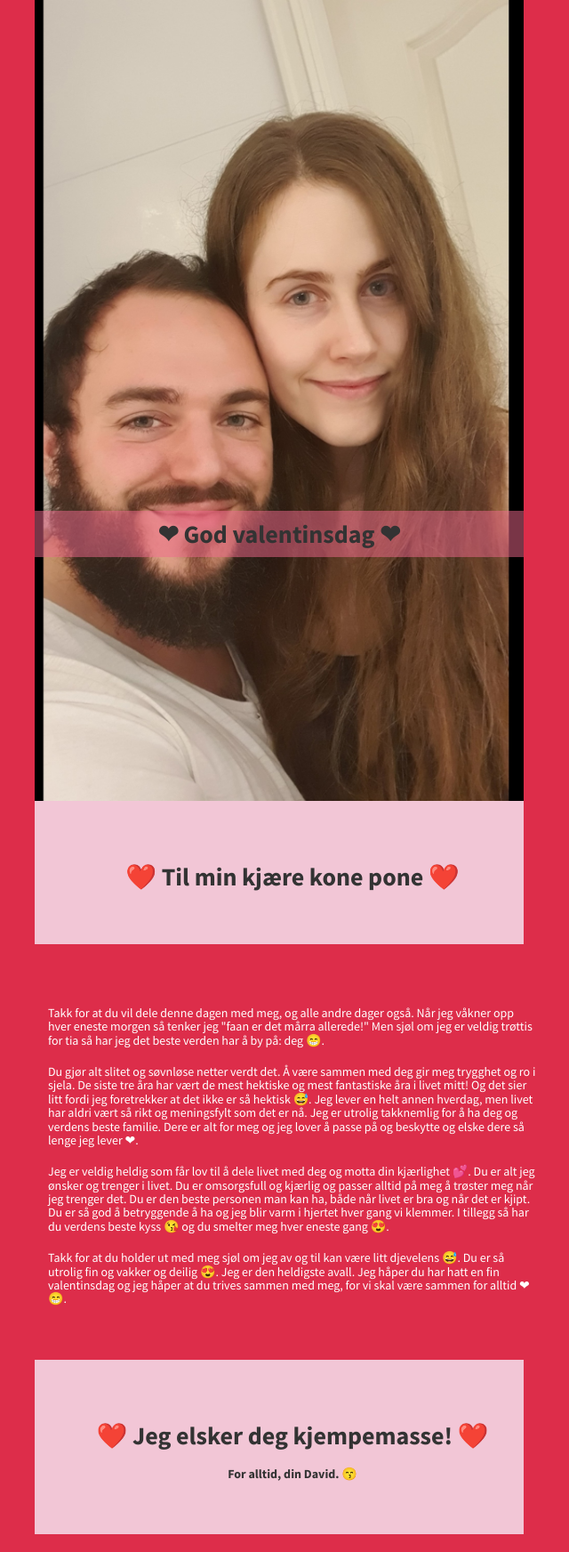
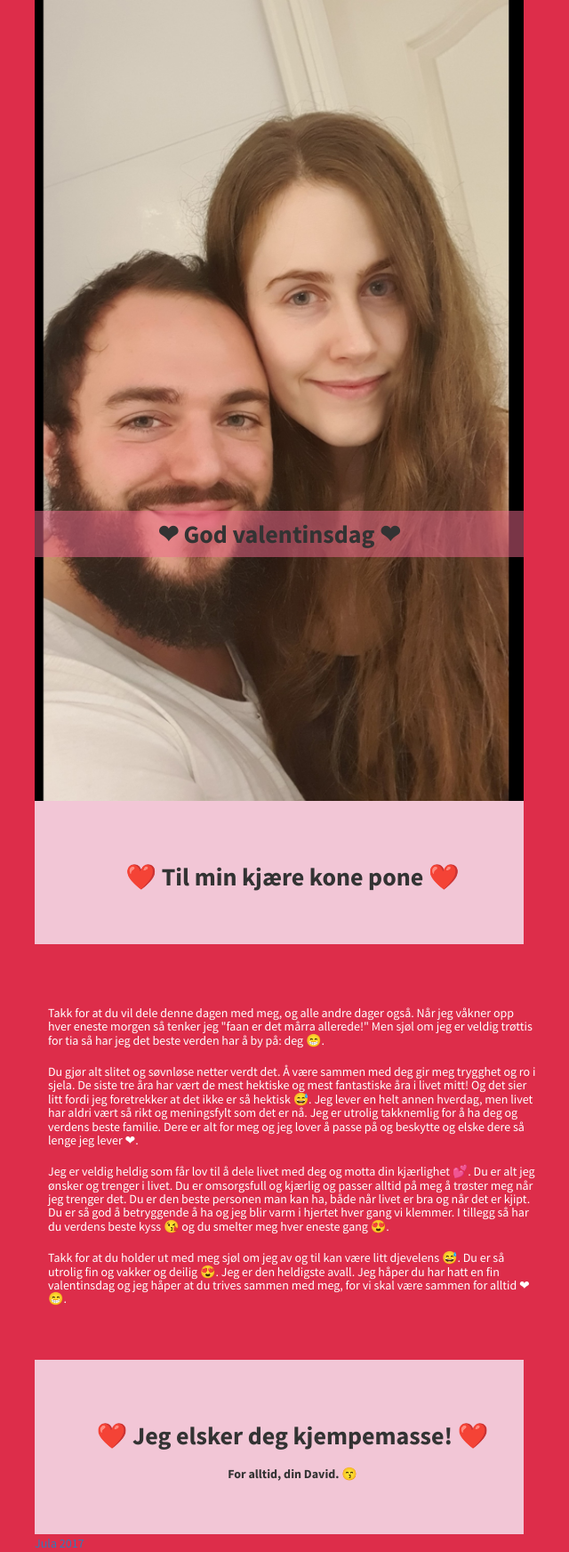
Before and after one commit to ellenog/ellenog.github.io, a Jekyll site: the page built from index.html, in a window 1280 px wide. Shown: the whole page at 89% size, without its empty margins (326-966 px from the left). Built offline with Jekyll 4.4.1, drawn with Linux system fonts in a browser that asks for light colours.

Commit message:
Add navigation

```diff
--- a/_layouts/vday21.html
+++ b/_layouts/vday21.html
@@ -9,6 +9,7 @@
   {% include vday21/intro.html %}
   {% include vday21/main.html %}
   {% include vday21/end.html %}
+  <a href="xmas17.html">Jula 2017</a>
 
   {% include scripts.html %}
 
--- a/_layouts/xmas17.html
+++ b/_layouts/xmas17.html
@@ -9,6 +9,7 @@
   {% include xmas17/intro.html %}
   {% include xmas17/main.html %}
   {% include xmas17/end.html %}
+  <a href="vday21.html">Valentinsdagen 2021</a>
 
   {% include scripts.html %}
 
```
